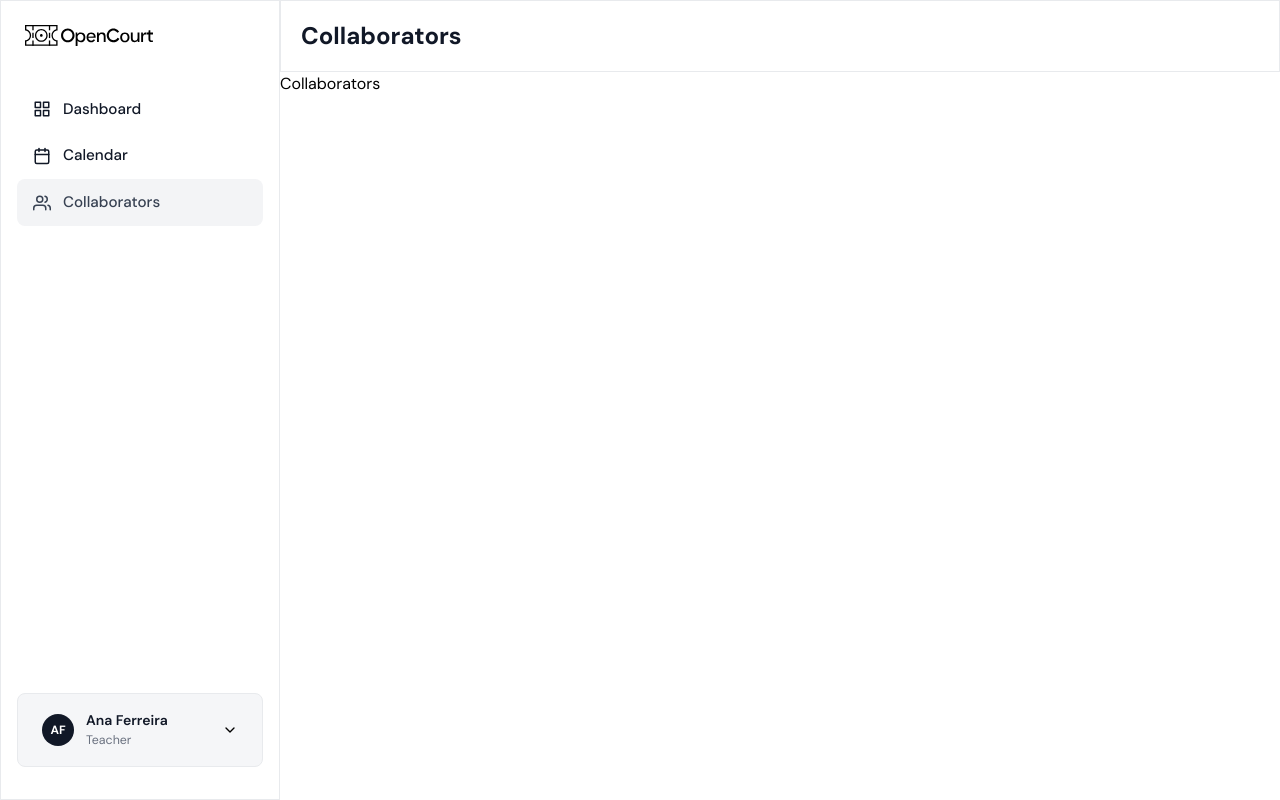
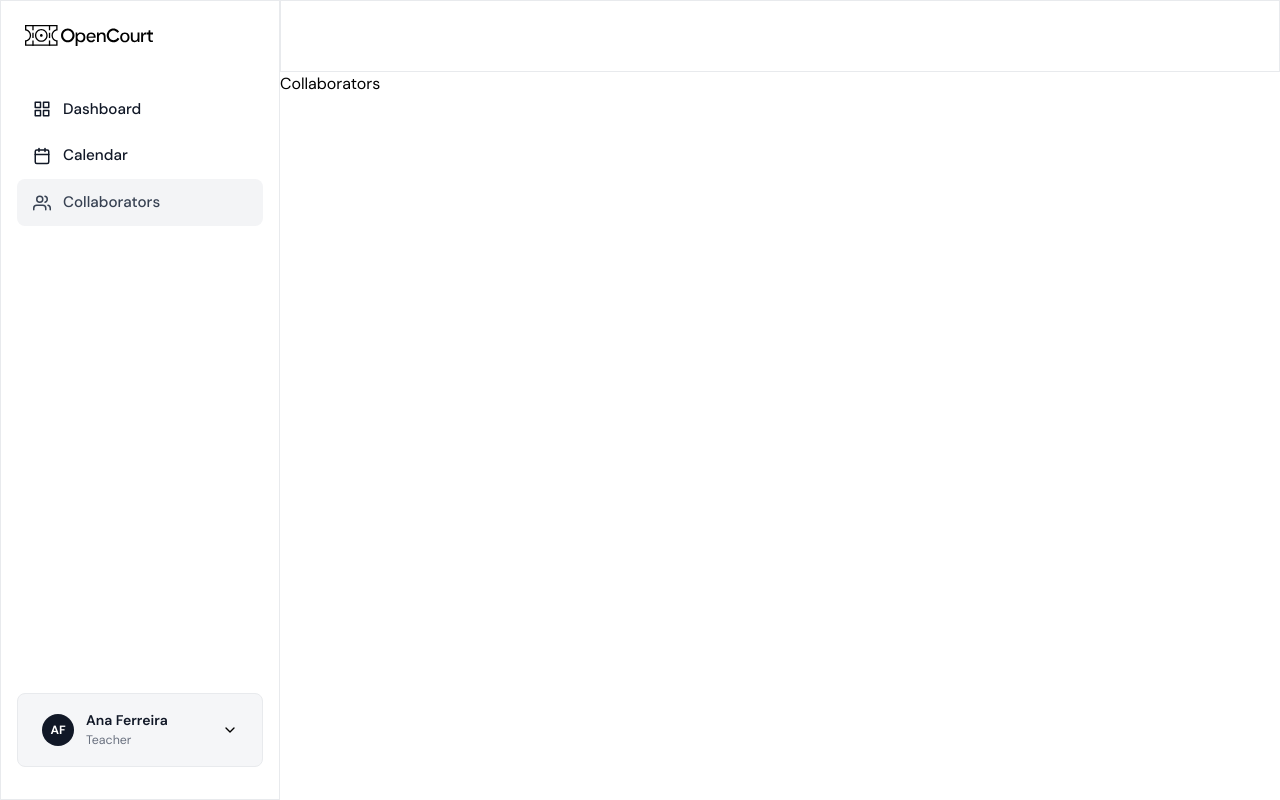
Before and after one commit to OpenCourtApp/OpenCourtApp-Web, a Next.js app: page /collaborators in a window 1280 px wide. Built offline with nearby package versions, Linux system fonts and the light colour scheme.

Commit message:
fix - Correção de estruturação do Header

```diff
--- a/src/components/Header/Header.js
+++ b/src/components/Header/Header.js
@@ -1,16 +1,20 @@
 'use client';
 
 import styles from './header.module.css';
-import { usePathname } from 'next/navigation';
 
-export default function Header() {
-    const pathname = usePathname();
-    // Pego o nome da página atual a partir do pathname
-    const pageName = pathname.split('/').filter(Boolean).slice(-1)[0] || 'dashboard';
+export default function Header({ title, children, action }) {
 
     return (
         <header className={styles.header}>
-            <h1 className={styles.title}>{pageName.charAt(0).toUpperCase() + pageName.slice(1)}</h1>
+            <div className={styles.headerTitle}>
+                <h1 className={styles.title}>{title}</h1>
+            </div>
+            <div className={styles.headerContent}>
+                {children}
+            </div>
+            <div className={styles.btnAction}>
+                {action}
+            </div>
         </header>
     );
 }
```
